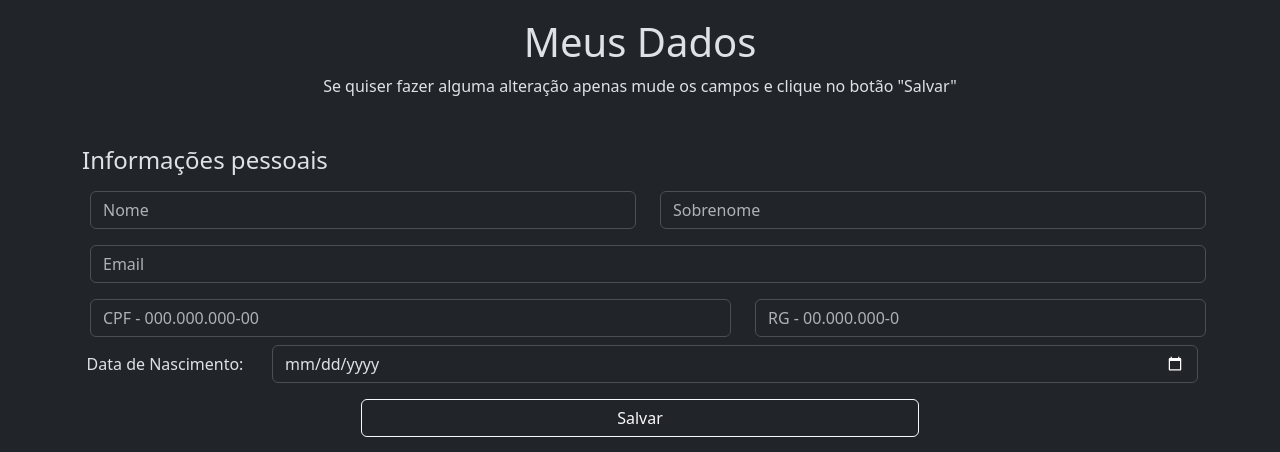
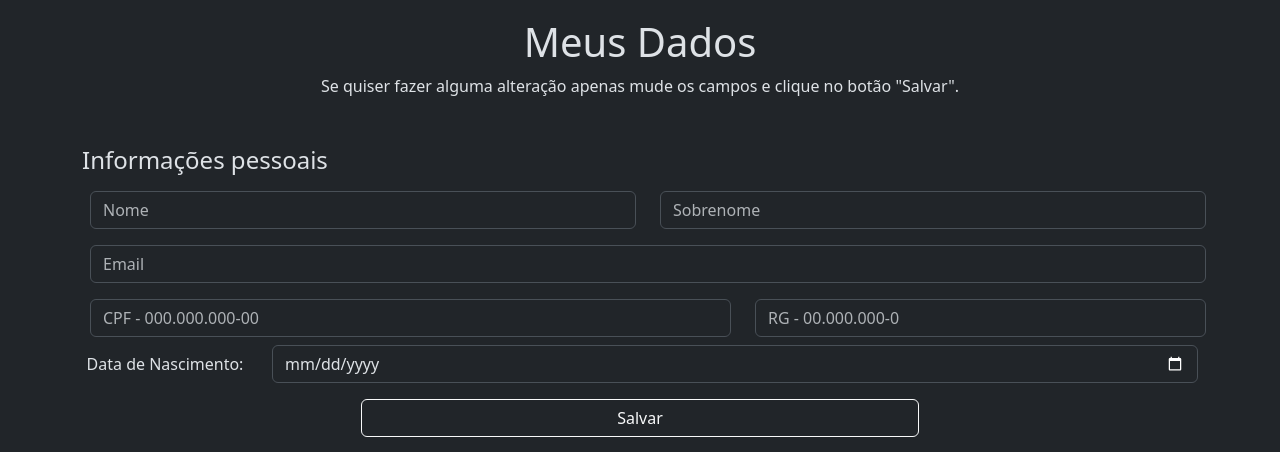
Before and after one commit to Heitor-Requena/Finannce, a PHP site: page /Finannce/Php/AreaCliente/infopess.php in a window 1280 px wide. Shown: the part 82-534 px from the top of the page. Run offline with PHP 8.4, Linux system fonts and the light colour scheme; the visitor is signed in with stand-in values (Sample User, id 1); some libraries are stand-ins or nearby versions.

Commit message:
jkbscsfhjhbjs

```diff
--- a/Php/AreaCliente/infopess.php
+++ b/Php/AreaCliente/infopess.php
@@ -69,7 +69,7 @@
 
   <section id="section" style="margin-top: 100px;">
     <h1 class="text-center mt-3">Meus Dados</h1>
-        <p class="text-center">Se quiser fazer alguma alteração apenas mude os campos e clique no botão "Salvar"</p>
+        <p class="text-center">Se quiser fazer alguma alteração apenas mude os campos e clique no botão "Salvar".</p>
 
         <form class="container mt-5" action="" method="get">
           <h4 class="text-start">Informações pessoais</h4>
```
